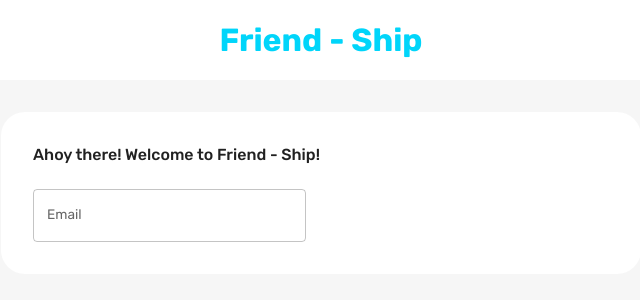
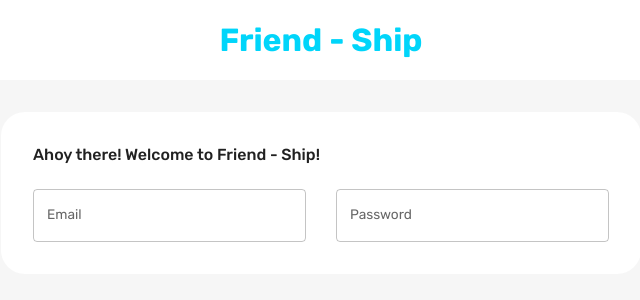
Before and after one commit to idan93l/friend-ship, a React (Create React App) app in the folder client/: page / in a window 1280 px wide. Shown: the top 300 px of the page, without its empty margins (319-959 px from the left). Built offline with nearby package versions, Linux system fonts and the light colour scheme.

Commit message:
added in Form.jsx - formik password textField

```diff
--- a/client/src/scenes/loginPage/Form.jsx
+++ b/client/src/scenes/loginPage/Form.jsx
@@ -173,6 +173,17 @@
               helperText={touched.email && errors.email}
               sx={{ gridColumn: "span 2" }}
             />
+            <TextField
+              label="Password"
+              type="password"
+              onBlur={handleBlur}
+              onChange={handleChange}
+              value={values.password}
+              name="password"
+              error={Boolean(touched.password) && Boolean(errors.password)}
+              helperText={touched.password && errors.password}
+              sx={{ gridColumn: "span 2" }}
+            />
           </Box>
         </form>
       )}
```
